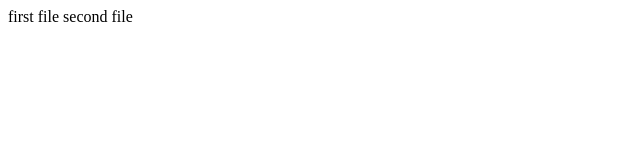
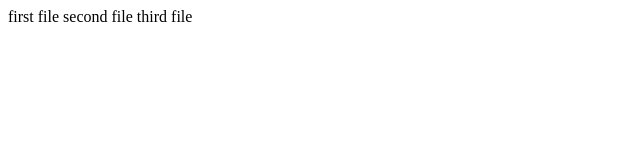
Before and after one commit to LD0315/git_test, a plain HTML site: page index.html in a window 1280 px wide. Shown: the full height of the page, 0-640 px from the left. Drawn offline with Linux system fonts and the light colour scheme.

```diff
--- a/index.html
+++ b/index.html
@@ -10,5 +10,6 @@
 <body>
     first file
     second file
+    third file
 </body>
 </html>
```
